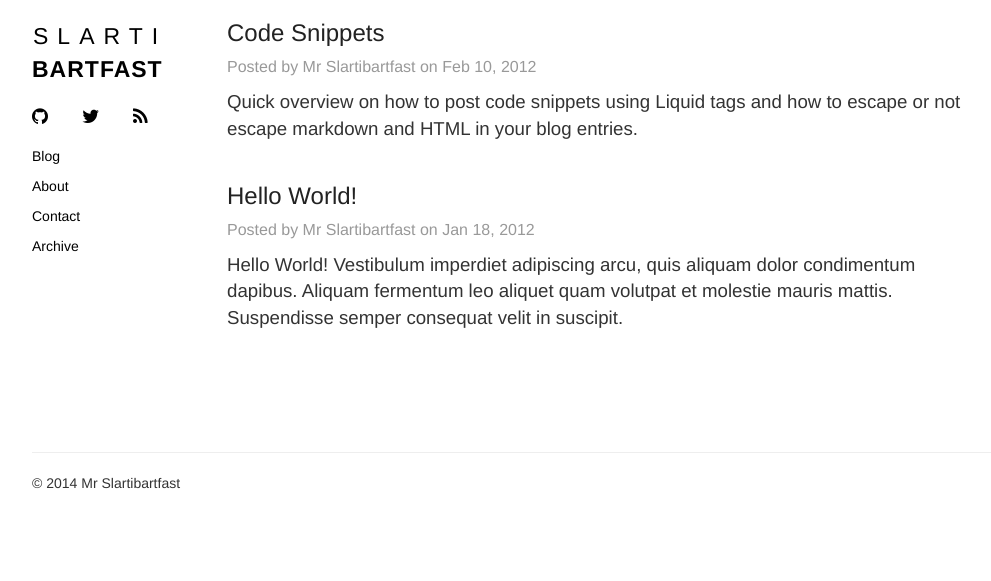
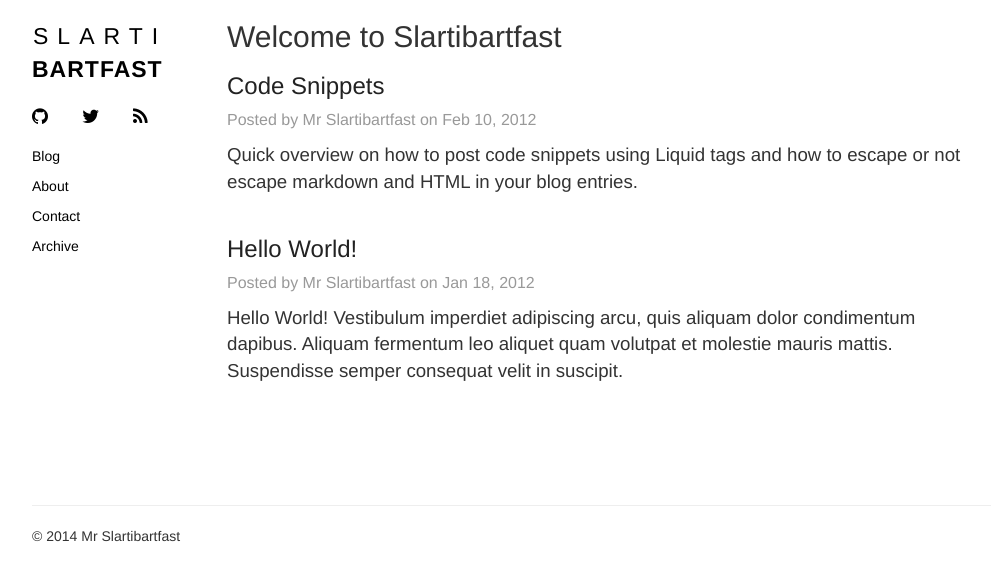
Before and after one commit to mfournierca/slartibartfast, a Jekyll site: the page built from index.html, in a window 1280 px wide. Shown: the top 581 px of the page, without its empty margins (38-1029 px from the left). Built offline with Jekyll 4.4.1, drawn with Linux system fonts in a browser that asks for light colours; nearby versions of some CDN libraries; Markdown is read by kramdown in place of the engine named in the settings.

Commit message:
final cleanup and fixes

```diff
--- a/index.html
+++ b/index.html
@@ -2,6 +2,9 @@
 layout: default
 title: Home
 ---
+
+<h2>Welcome to Slartibartfast</h2>
+
 
 <!-- Show last 5 posts here -->
 <div class="blog-list">
```
